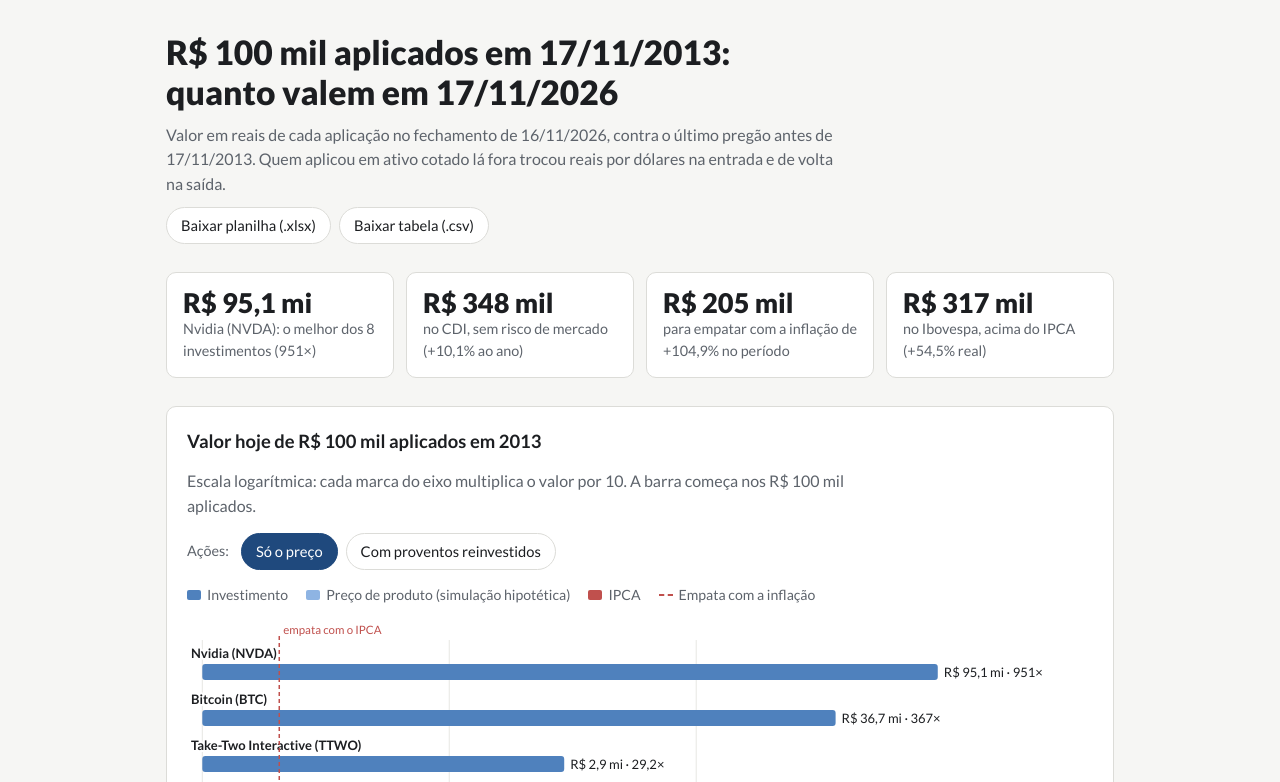
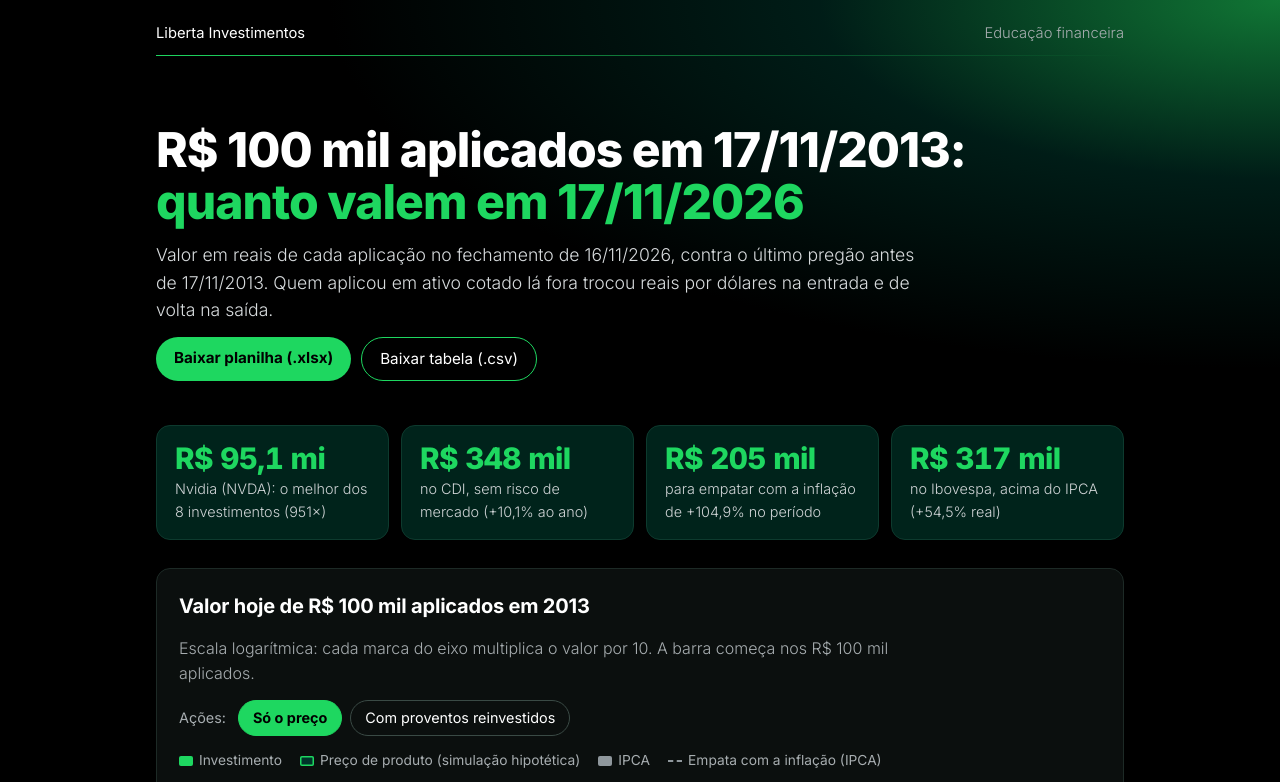
Before and after one commit to guivaraschinalves/liberta-dados, a plain HTML site: page index.html in a window 1280 px wide. Shown: the top 782 px of the page. Drawn offline with Linux system fonts and the light colour scheme.

Commit message:
Identidade visual da Liberta: preto, verde #1ED760, Inter; aviso de rentabilidade passada
Co-Authored-By: Claude Opus 5.5 <noreply@anthropic.com>

```diff
--- a/index.html
+++ b/index.html
@@ -6,85 +6,96 @@
 <title>R$ 100 mil de 2013 hoje</title>
 <meta name="description" content="Quanto valem hoje R$ 100 mil aplicados em 17/11/2013 em CDI, Ibovespa, Petrobras, S&P 500, Nvidia, Take-Two, bitcoin, dólar, Brent e gasolina, contra o IPCA.">
 <link rel="preconnect" href="https://fonts.googleapis.com">
-<link rel="stylesheet" href="https://fonts.googleapis.com/css2?family=Lato:wght@400;700;900&display=swap">
+<link rel="stylesheet" href="https://fonts.googleapis.com/css2?family=Inter:wght@300;400;700;800&display=swap">
 <style>
+  /* Identidade Liberta (brandbook): preto, verde #1ED760, verdes-escuros #00342A/#00231B, cinza #29292A, Inter. */
   :root {
-    --bg: #f6f6f4; --cartao: #ffffff; --fg: #1c1e21; --suave: #5d636b; --borda: #dcdcd8; --grade: #e7e7e3;
-    --azul: #4F81BD; --azul-escuro: #1F497D; --azul-claro: #8EB4E3; --vermelho: #C0504D; --cinza: #b9b9b4;
-    --texto: "Lato", "Helvetica Neue", Arial, sans-serif;
-  }
-  @media (prefers-color-scheme: dark) {
-    :root:not([data-theme="light"]) {
-      --bg: #131518; --cartao: #1b1e22; --fg: #eceef0; --suave: #a2a8b0; --borda: #2e3238; --grade: #262a2f;
-      --azul: #6f9bd1; --azul-escuro: #a9c4e6; --azul-claro: #5d7fa8; --vermelho: #e0726f; --cinza: #4a4e54;
-      color-scheme: dark;
-    }
+    --bg: #000000; --cartao: #0b0f0e; --cartao2: #00231b; --fg: #ffffff; --suave: #a7adb0; --borda: #1d2a26; --grade: #18201e;
+    --verde: #1ed760; --verde-escuro: #00342a; --hipo: #00342a; --cdi: #ffffff; --ipca: #8f979c; --outros: #3a4044;
+    --texto: "Inter", "Helvetica Neue", Arial, sans-serif;
+    color-scheme: dark;
   }
   * { box-sizing: border-box; }
-  body { margin: 0; background: var(--bg); color: var(--fg); font-family: var(--texto); font-size: 16px; line-height: 1.55; }
-  main { max-width: 980px; margin: 0 auto; padding: 32px 16px 64px; display: grid; gap: 28px; }
-  header { display: grid; gap: 10px; }
-  h1 { font-size: clamp(1.5rem, 4vw, 2.1rem); line-height: 1.2; margin: 0; font-weight: 900; text-wrap: balance; }
-  h2 { font-size: 1.15rem; margin: 0; }
+  body { margin: 0; background: var(--bg); color: var(--fg); font-family: var(--texto); font-size: 16px; line-height: 1.55; font-weight: 400; }
+  .topo { background: radial-gradient(120% 140% at 100% 0%, rgba(30,215,96,.55) 0%, rgba(0,52,42,.55) 30%, rgba(0,0,0,0) 62%), #000; }
+  main { max-width: 1000px; margin: 0 auto; padding: 0 16px 64px; display: grid; gap: 28px; }
+  .marca { display: flex; justify-content: space-between; align-items: end; gap: 12px; padding: 22px 0 10px; font-size: .92rem;
+    border-bottom: 1px solid transparent; border-image: linear-gradient(90deg, var(--verde), rgba(30,215,96,0)) 1; }
+  header { display: grid; gap: 14px; padding: 40px 0 8px; }
+  h1 { font-size: clamp(1.8rem, 5vw, 3rem); line-height: 1.08; margin: 0; font-weight: 800; letter-spacing: -.02em; text-wrap: balance; }
+  h1 em, h2 em { font-style: normal; color: var(--verde); }
+  h2 { font-size: 1.25rem; margin: 0; font-weight: 700; letter-spacing: -.01em; }
   p { margin: 0; max-width: 72ch; }
-  .sub { color: var(--suave); }
-  .cartao { background: var(--cartao); border: 1px solid var(--borda); border-radius: 10px; padding: 20px; display: grid; gap: 14px; min-width: 0; }
-  .baixar { display: flex; flex-wrap: wrap; gap: 8px; }
-  .baixar a, .botao { font: inherit; font-size: .92rem; color: var(--fg); background: var(--cartao); border: 1px solid var(--borda);
-    border-radius: 999px; padding: 6px 14px; text-decoration: none; cursor: pointer; }
-  .baixar a:hover, .botao:hover { border-color: var(--azul); }
-  .botao[aria-pressed="true"] { background: var(--azul-escuro); border-color: var(--azul-escuro); color: #fff; }
-  @media (prefers-color-scheme: dark) { :root:not([data-theme="light"]) .botao[aria-pressed="true"] { color: #131518; } }
-  .tiles { display: grid; grid-template-columns: repeat(auto-fit, minmax(200px, 1fr)); gap: 12px; }
-  .tile { background: var(--cartao); border: 1px solid var(--borda); border-radius: 10px; padding: 14px 16px; }
-  .tile .n { font-size: 1.7rem; font-weight: 900; line-height: 1.15; font-variant-numeric: tabular-nums; }
-  .tile .r { color: var(--suave); font-size: .9rem; }
+  .sub { color: var(--suave); font-weight: 300; }
+  header .sub { font-size: 1.1rem; color: #d7dbdd; }
+  .cartao { background: var(--cartao); border: 1px solid var(--borda); border-radius: 14px; padding: 22px; display: grid; gap: 14px; min-width: 0; }
+  .baixar { display: flex; flex-wrap: wrap; gap: 10px; }
+  .baixar a { font: inherit; font-size: .95rem; font-weight: 700; color: #000; background: var(--verde); border-radius: 999px; padding: 9px 18px; text-decoration: none; }
+  .baixar a.sec { background: transparent; color: var(--fg); border: 1px solid var(--verde); font-weight: 400; }
+  .baixar a:hover { filter: brightness(1.1); }
+  .botao { font: inherit; font-size: .9rem; color: var(--fg); background: transparent; border: 1px solid #3a4a45;
+    border-radius: 999px; padding: 6px 14px; cursor: pointer; }
+  .botao:hover { border-color: var(--verde); }
+  .botao[aria-pressed="true"] { background: var(--verde); border-color: var(--verde); color: #000; font-weight: 700; }
+  .tiles { display: grid; grid-template-columns: repeat(auto-fit, minmax(210px, 1fr)); gap: 12px; }
+  .tile { background: var(--cartao2); border: 1px solid #0d3a2e; border-radius: 14px; padding: 16px 18px; }
+  .tile .n { font-size: 1.85rem; font-weight: 800; line-height: 1.1; color: var(--verde); font-variant-numeric: tabular-nums; letter-spacing: -.02em; }
+  .tile .r { color: #cfd4d6; font-size: .9rem; font-weight: 300; margin-top: 4px; }
   .controles { display: flex; flex-wrap: wrap; gap: 8px; align-items: center; }
   .controles .rot { color: var(--suave); font-size: .9rem; margin-right: 4px; }
-  .legenda { display: flex; flex-wrap: wrap; gap: 6px 18px; font-size: .88rem; color: var(--suave); }
+  .legenda { display: flex; flex-wrap: wrap; gap: 6px 18px; font-size: .86rem; color: var(--suave); }
   .legenda span { display: inline-flex; align-items: center; gap: 6px; }
   .legenda i { display: inline-block; width: 14px; height: 10px; border-radius: 2px; }
-  .legenda i.linha { height: 0; border-top: 2px dashed var(--vermelho); border-radius: 0; }
-  .legenda i.linha.cheia { border-top: 2.5px solid var(--azul-escuro); }
+  .legenda i.vazado { background: var(--hipo); box-shadow: inset 0 0 0 1.5px var(--verde); }
+  .legenda i.linha { height: 0; border-top: 2px dashed var(--ipca); border-radius: 0; }
+  .legenda i.linha.cheia { border-top: 2.5px solid var(--cdi); }
   svg { display: block; width: 100%; height: auto; overflow: visible; }
   svg text { font-family: var(--texto); fill: var(--fg); }
   .eixo text { fill: var(--suave); font-size: 12px; }
   .grade line { stroke: var(--grade); }
   .graf { position: relative; }
-  .dica { position: absolute; pointer-events: none; background: var(--cartao); border: 1px solid var(--borda); border-radius: 8px;
-    padding: 8px 10px; font-size: .85rem; box-shadow: 0 4px 14px rgba(0,0,0,.12); min-width: 170px; display: none; z-index: 2; }
-  .dica b { display: block; margin-bottom: 2px; }
+  .dica { position: absolute; pointer-events: none; background: #0f1a17; color: var(--fg); border: 1px solid #1f4a3d; border-radius: 10px;
+    padding: 8px 10px; font-size: .85rem; box-shadow: 0 6px 18px rgba(0,0,0,.5); min-width: 170px; display: none; z-index: 2; font-family: var(--texto); }
+  .dica b { display: block; margin-bottom: 2px; color: var(--verde); }
   .dica .l { display: flex; justify-content: space-between; gap: 14px; font-variant-numeric: tabular-nums; }
   .chips { display: flex; flex-wrap: wrap; gap: 6px; }
   .chips .botao { padding: 4px 11px; font-size: .85rem; }
   .tabela { overflow-x: auto; }
   table { border-collapse: collapse; width: 100%; font-size: .88rem; font-variant-numeric: tabular-nums; }
-  th, td { padding: 7px 8px; border-bottom: 1px solid var(--borda); text-align: right; white-space: nowrap; vertical-align: top; }
-  th { font-size: .8rem; color: var(--suave); font-weight: 700; white-space: normal; min-width: 90px; }
+  th, td { padding: 8px 8px; border-bottom: 1px solid var(--borda); text-align: right; white-space: nowrap; vertical-align: top; }
+  th { font-size: .78rem; color: var(--verde); font-weight: 700; white-space: normal; min-width: 90px; border-bottom-color: #1f4a3d; }
   th:first-child, td:first-child { text-align: left; position: sticky; left: 0; background: var(--cartao); }
   td:first-child { font-weight: 700; white-space: normal; min-width: 150px; }
-  td .d { display: block; color: var(--suave); font-size: .78rem; }
-  .neg { color: var(--vermelho); }
-  .ipca { display: grid; grid-template-columns: repeat(auto-fit, minmax(190px, 1fr)); gap: 12px; }
-  .ipca > div { border-left: 3px solid var(--vermelho); padding-left: 10px; }
-  .ipca .n { font-size: 1.35rem; font-weight: 900; }
+  td .d { display: block; color: var(--suave); font-size: .76rem; font-weight: 300; }
+  .neg { color: #ff8a80; }
+  .ipca { display: grid; grid-template-columns: repeat(auto-fit, minmax(190px, 1fr)); gap: 14px; }
+  .ipca > div { border-left: 2px solid var(--verde); padding-left: 12px; }
+  .ipca .n { font-size: 1.45rem; font-weight: 800; }
   .notas { font-size: .9rem; color: var(--suave); display: grid; gap: 8px; }
-  .notas p { max-width: 90ch; }
+  .notas p { max-width: 90ch; font-weight: 300; }
   #notas { display: grid; gap: 8px; }
   .rotulo { paint-order: stroke; stroke: var(--cartao); stroke-width: 4px; stroke-linejoin: round; }
-  footer { color: var(--suave); font-size: .82rem; }
+  .aviso { max-width: none; border: 1px solid var(--verde); border-radius: 14px; padding: 14px 18px; font-size: .9rem; color: #d7dbdd; }
+  footer { color: var(--suave); font-size: .82rem; font-weight: 300; border-top: 1px solid transparent;
+    border-image: linear-gradient(90deg, var(--verde), rgba(30,215,96,0)) 1; padding-top: 14px; }
+  footer a { color: var(--verde); }
 </style>
 </head>
 <body>
-<main>
+<div class="topo">
+<main style="padding-bottom:36px">
+  <div class="marca"><span>Liberta Investimentos</span><span class="sub">Educação financeira</span></div>
   <header>
-    <h1>R$ 100 mil aplicados em 17/11/2013: quanto valem em 17/11/2026</h1>
+    <h1>R$ 100 mil aplicados em 17/11/2013: <em>quanto valem em 17/11/2026</em></h1>
     <p class="sub" id="sub">Valor em reais de hoje de cada aplicação, para quem trocou reais por dólares quando o ativo era cotado lá fora.</p>
     <div class="baixar">
       <a href="dados/liberta-dados.xlsx" download>Baixar planilha (.xlsx)</a>
-      <a href="dados/comparacao.csv" download>Baixar tabela (.csv)</a>
+      <a href="dados/comparacao.csv" download class="sec">Baixar tabela (.csv)</a>
     </div>
   </header>
+</main>
+</div>
+<main>
 
   <section class="tiles" id="tiles" aria-label="Destaques"></section>
 
@@ -97,10 +108,10 @@
       <button class="botao" data-modo="tr" aria-pressed="false">Com proventos reinvestidos</button>
     </div>
     <div class="legenda">
-      <span><i style="background:var(--azul)"></i>Investimento</span>
-      <span><i style="background:var(--azul-claro)"></i>Preço de produto (simulação hipotética)</span>
-      <span><i style="background:var(--vermelho)"></i>IPCA</span>
-      <span><i class="linha"></i>Empata com a inflação</span>
+      <span><i style="background:var(--verde)"></i>Investimento</span>
+      <span><i class="vazado"></i>Preço de produto (simulação hipotética)</span>
+      <span><i style="background:var(--ipca)"></i>IPCA</span>
+      <span><i class="linha"></i>Empata com a inflação (IPCA)</span>
     </div>
     <div class="graf" id="g-barras"></div>
   </section>
@@ -110,10 +121,10 @@
     <p class="sub">Escolha um ativo para destacar. CDI e IPCA ficam sempre à vista como referência; escala logarítmica.</p>
     <div class="chips" id="chips"></div>
     <div class="legenda">
-      <span><i style="background:var(--azul)"></i><span id="leg-sel">Ativo escolhido</span></span>
+      <span><i style="background:var(--verde)"></i><span id="leg-sel">Ativo escolhido</span></span>
       <span><i class="linha cheia"></i>CDI</span>
       <span><i class="linha"></i>IPCA</span>
-      <span><i style="background:var(--cinza)"></i>Demais</span>
+      <span><i style="background:var(--outros)"></i>Demais</span>
     </div>
     <div class="graf" id="g-linhas"></div>
   </section>
@@ -128,6 +139,8 @@
     <h2>IPCA: o que a inflação fez com R$ 100 mil</h2>
     <div class="ipca" id="ipca"></div>
   </section>
+
+  <p class="aviso">Rentabilidade passada não é garantia de rentabilidade futura. Os números são uma simulação educativa, sem impostos, taxas e custos, e não constituem recomendação de investimento.</p>
 
   <section class="cartao notas">
     <h2 style="color:var(--fg)">Como foi calculado</h2>
@@ -218,11 +231,11 @@
     lista.forEach((a, i) => {
       const y = topo + i * lin;
       const v = hoje(a);
-      const cor = a.id === "ipca" ? "var(--vermelho)" : a.tipo.startsWith("Preço") ? "var(--azul-claro)" : "var(--azul)";
+      const cor = a.id === "ipca" ? "var(--ipca)" : a.tipo.startsWith("Preço") ? "var(--hipo)" : "var(--verde)";
       const n = el("text", { x: x0, y: y + 12, "font-size": 13, "font-weight": 700, class: "rotulo" }, svg);
       n.textContent = a.nome + (modo === "tr" && a.hoje_tr ? " · com proventos" : "");
       const a0 = X(Math.min(v, R.capital)), a1 = X(Math.max(v, R.capital));
-      el("rect", { x: a0, y: y + 18, width: Math.max(2, a1 - a0), height: 16, rx: 3, fill: cor }, svg);
+      el("rect", { x: a0, y: y + 18, width: Math.max(2, a1 - a0), height: 16, rx: 3, fill: cor, stroke: a.tipo.startsWith("Preço") ? "var(--verde)" : "none", "stroke-width": 1.5 }, svg);
       const val = el("text", { x: a1 + 6, y: y + 31, "font-size": 13 }, svg);
       val.textContent = `${reais(v, true)} · ${vezes(v)}`;
       const alvo = el("rect", { x: 0, y: y, width: W, height: lin, fill: "transparent" }, svg);
@@ -234,10 +247,10 @@
       alvo.addEventListener("mouseleave", esconder);
     });
     const xi = X(R.ipca.necessario);
-    el("line", { x1: xi, x2: xi, y1: topo - 10, y2: H - base + 2, stroke: "var(--vermelho)", "stroke-width": 1.5, "stroke-dasharray": "4 3" }, svg);
-    const ti = el("text", { x: xi + 4, y: topo - 12, "font-size": 11.5, fill: "var(--vermelho)" }, svg);
+    el("line", { x1: xi, x2: xi, y1: topo - 10, y2: H - base + 2, stroke: "var(--ipca)", "stroke-width": 1.5, "stroke-dasharray": "4 3" }, svg);
+    const ti = el("text", { x: xi + 4, y: topo - 12, "font-size": 11.5, fill: "var(--ipca)" }, svg);
     ti.textContent = "empata com o IPCA";
-    ti.style.fill = "var(--vermelho)";
+    ti.style.fill = "var(--ipca)";
   }
 
   // Linhas
@@ -280,7 +293,7 @@
     const ordem = [...A.filter(a => !["cdi", "ipca", selecionado].includes(a.id)), porId.ipca, porId.cdi, porId[selecionado]];
     for (const a of ordem) {
       const sel = a.id === selecionado, ref = a.id === "cdi" || a.id === "ipca";
-      const cor = sel ? "var(--azul)" : a.id === "cdi" ? "var(--azul-escuro)" : a.id === "ipca" ? "var(--vermelho)" : "var(--cinza)";
+      const cor = sel ? "var(--verde)" : a.id === "cdi" ? "var(--cdi)" : a.id === "ipca" ? "var(--ipca)" : "var(--outros)";
       if (sel) el("path", { d: d(traj(a)), fill: "none", stroke: "var(--cartao)", "stroke-width": 5, "stroke-linejoin": "round" }, svg);
       const p = el("path", { d: d(traj(a)), fill: "none", stroke: cor, "stroke-width": sel ? 2.5 : ref ? 2 : 1.2,
         "stroke-linejoin": "round", "stroke-dasharray": a.id === "ipca" ? "5 4" : "none" }, svg);
@@ -298,7 +311,7 @@
     }
     // Cruz e dica
     const cruz = el("line", { y1: m.t, y2: H - m.b, stroke: "var(--suave)", "stroke-width": 1, opacity: 0 }, svg);
-    const ponto = el("circle", { r: 4.5, fill: "var(--azul)", stroke: "var(--cartao)", "stroke-width": 2, opacity: 0 }, svg);
+    const ponto = el("circle", { r: 4.5, fill: "var(--verde)", stroke: "var(--cartao)", "stroke-width": 2, opacity: 0 }, svg);
     const area = el("rect", { x: m.l, y: m.t, width: W - m.l - m.r, height: H - m.t - m.b, fill: "transparent" }, svg);
     const meses = traj(porId[selecionado]).map(p => p[0]);
     const valor = (a, s) => { const pts = traj(a); let v = null; for (const p of pts) { if (p[0].slice(0, 7) <= s.slice(0, 7)) v = p; else break; } return v; };
```
Also changed, not shown: dados/resumo.json, 2 other files.
